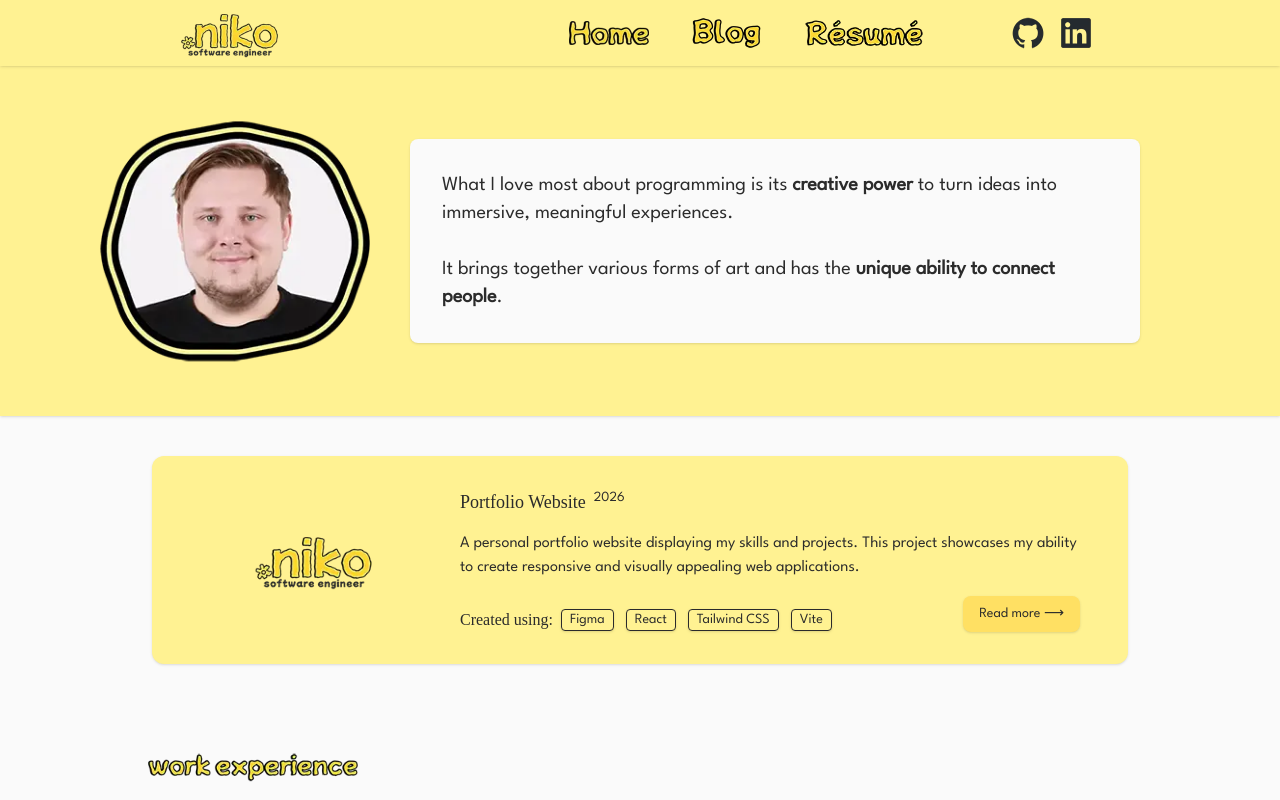
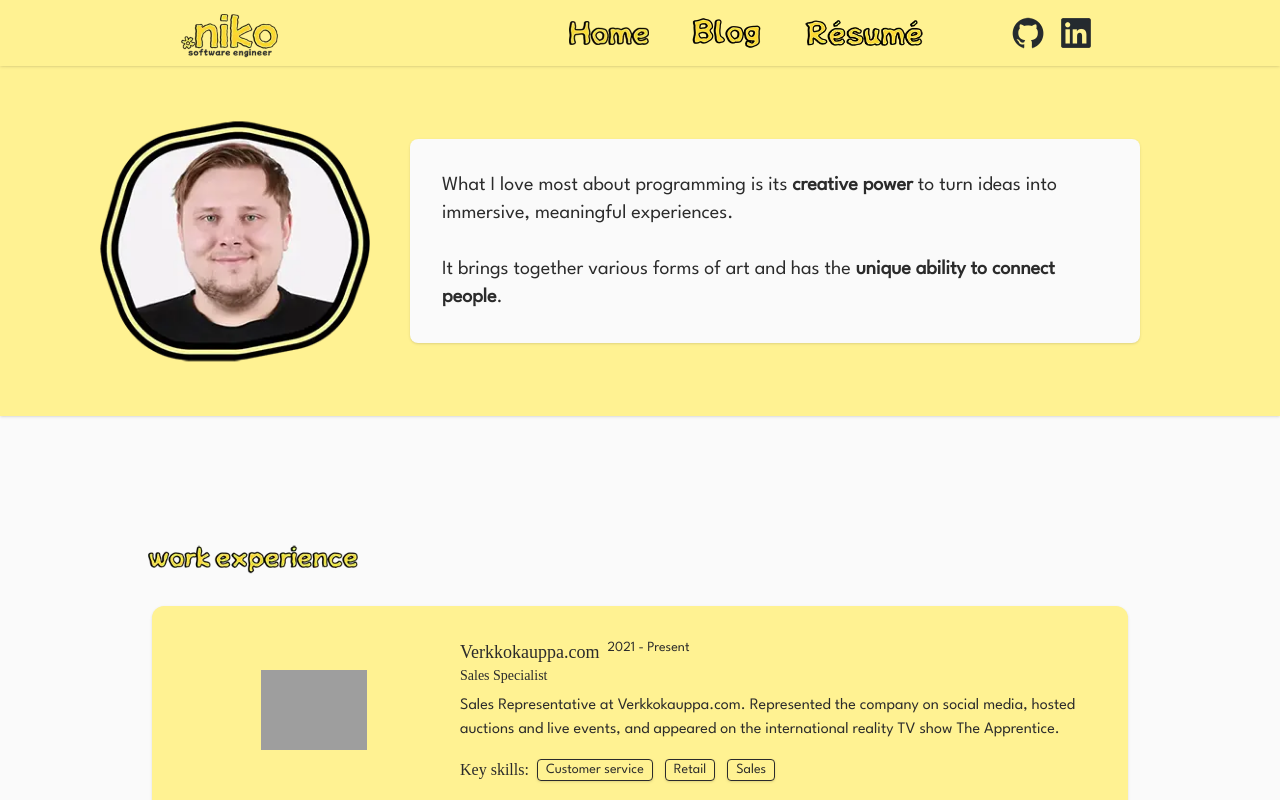
Before and after one commit to mehiis/portfolio-website, a React (Vite) app: page / in a window 1280 px wide. Shown: the top 800 px of the page. Built offline with nearby package versions, Linux system fonts and the light colour scheme; grey boxes are pictures that could not be loaded; a web font is replaced by a local one.

Commit message:
remove personal projects

```diff
--- a/src/components/homepage/Personal.tsx
+++ b/src/components/homepage/Personal.tsx
@@ -1,6 +1,5 @@
-import CustomProjectView from "./components/CustomProjectView";
 import project from "../../data/articles";
-import { Link } from "react-router-dom";
+
 
 const projects = project.reverse();
 
@@ -15,9 +14,6 @@ const Personal = () => {
                         key={index}
                         className="p-4 m-4 max-w-[1440px]"
                     >
-                        <Link to={`/blog/${project.id}`}>
-                            <CustomProjectView id={project.id} title={project.title} description={project.description} year={project.date.getFullYear()} tech={project.technologies.sort()} icon={project.icon} />
-                        </Link>
                     </li>)
                 ))}
             </ul>
```
